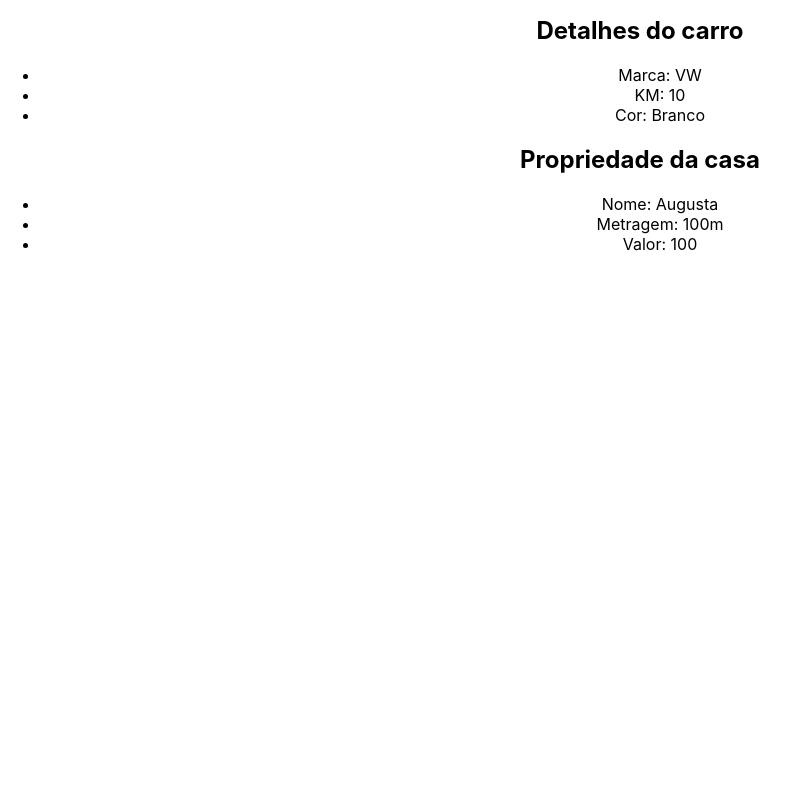
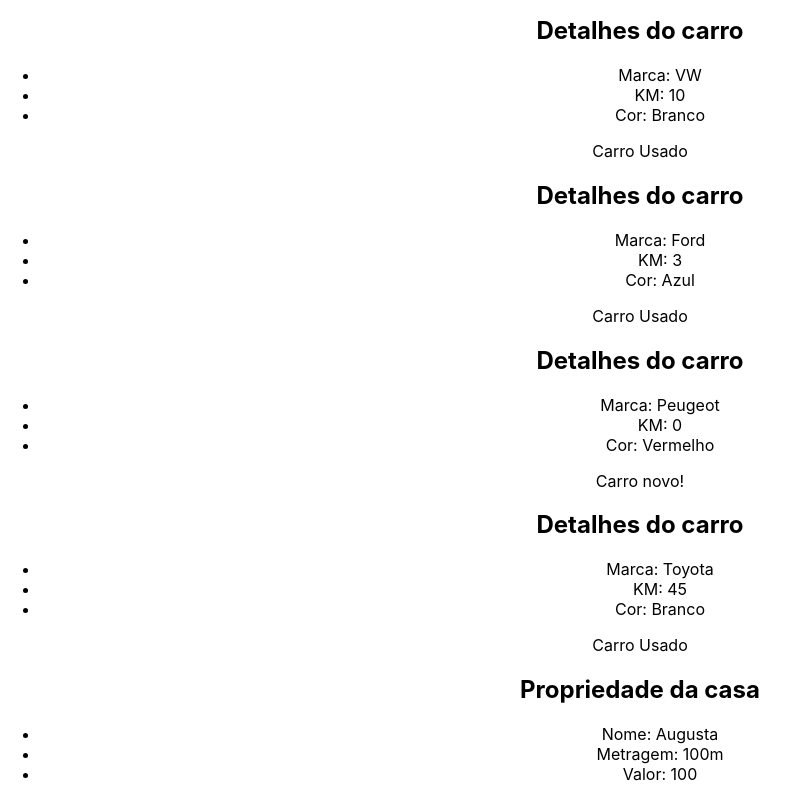
Before and after one commit to SandersonGit/estudosUdemy, a React (Create React App) app in the folder 1_fundamento/: page / in a window 1280 px wide. Shown: the part 1452-2252 px from the top of the page, without its empty margins (0-799 px from the left). Before the commit the page ends 1722 px from the top, so only its background shows below. Built offline with nearby package versions, Linux system fonts and the light colour scheme.

Commit message:
Conceito de props reutilização de componentes

```diff
--- a/1_fundamento/src/App.css
+++ b/1_fundamento/src/App.css
@@ -7,6 +7,7 @@
 .App-logo {
   height: 40vmin;
   pointer-events: none;
+
 }
 
 @media (prefers-reduced-motion: no-preference) {
@@ -24,7 +25,8 @@
   justify-content: center;
   font-size: calc(10px + 2vmin);
   color: white;
-
+  list-style: none;
+  list-style-type: none;
 }
 
 .App-link {
--- a/1_fundamento/src/App.js
+++ b/1_fundamento/src/App.js
@@ -1,6 +1,5 @@
-
 import "./App.css";
-import Ash from "./assets/1150.png"
+import Ash from "./assets/1150.png";
 import CarDetails from "./components/CarDetails";
 import CasaDetail from "./components/CasaDetail";
 import CondicionalRender from "./components/CondicionalRender";
@@ -9,12 +8,9 @@
 import UserName from "./components/UserName";
 
 function App() {
-
-const casaNome = "Augusta"
-const casaMetragem = "100m"
-const casaValor = 100.000
-
-
+  const casaNome = "Augusta";
+  const casaMetragem = "100m";
+  const casaValor = 100.0;
 
   return (
     <div className="App">
@@ -27,25 +23,20 @@
       <p>Imagen importada da pasta public</p>
       <img src="/picachu1.png" alt="Picachu" />
       {/* carregar pela pasta assets em src */}
-
       <div>
         <p>Imagem importada da pasta assets em src</p>
-      <img src={Ash} alt="Ash" />
+        <img src={Ash} alt="Ash" />
       </div>
-
       <h1>UseState</h1>
-      <ManageData/>
-
-      <ListRender/>
-
-      <CondicionalRender/>
-
-      <UserName name= "Sanderson" age= "35"/>
-
-      <CarDetails marca="VW" km={10.000} cor= "Branco" />
-
-      <CasaDetail nome= {casaNome} metragem ={casaMetragem} valor={casaValor}/>
-
+      <ManageData />
+      <ListRender />
+      <CondicionalRender />
+      <UserName name="Sanderson" age="35" />
+      <CarDetails marca="VW" km={10.0} cor="Branco" newCar={false} />
+      <CarDetails marca="Ford" km={3.0} cor="Azul" newCar={false} />
+      <CarDetails marca="Peugeot" km={0} cor="Vermelho" newCar={true} />
+      <CarDetails marca="Toyota" km={45.0} cor="Branco" newCar={false} />
+      <CasaDetail nome={casaNome} metragem={casaMetragem} valor={casaValor} />
     </div>
   );
 }
--- a/1_fundamento/src/components/CarDetails.jsx
+++ b/1_fundamento/src/components/CarDetails.jsx
@@ -1,6 +1,6 @@
 import React from "react";
 
-const CarDetails = ({ marca, km, cor }) => {
+const CarDetails = ({ marca, km, cor, newCar }) => {
   return (
     <div>
         <h2>Detalhes do carro</h2>
@@ -9,6 +9,9 @@
         <li>KM: {km} </li>
         <li>Cor: {cor} </li>
       </ul>
+
+      {newCar && <p>Carro novo!</p> }
+        {!newCar && <p>Carro Usado</p> }
     </div>
   );
 };
```
Also changed, not shown: 1_fundamento/src/components/CasaDetail.jsx (+11 -5 lines).
